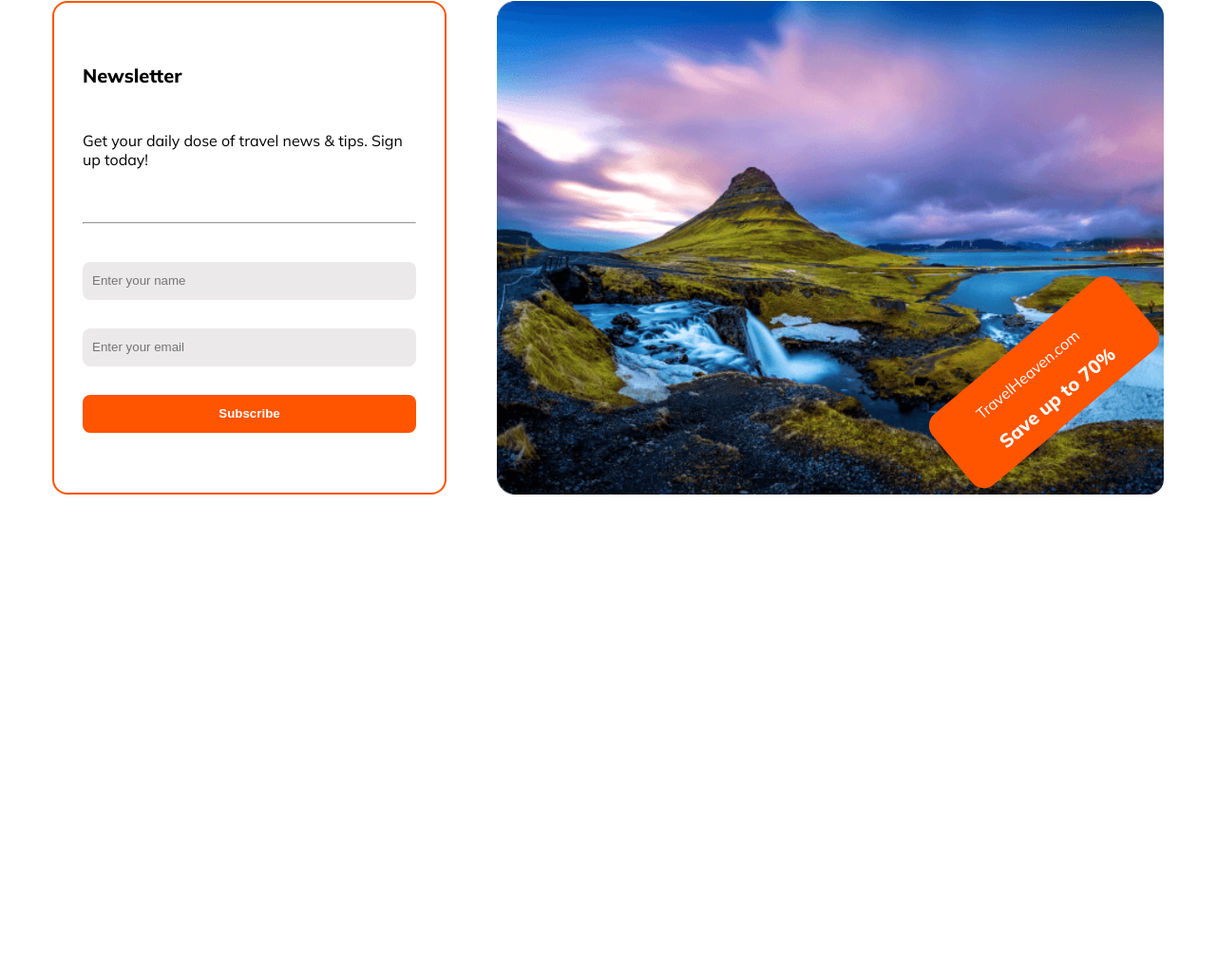
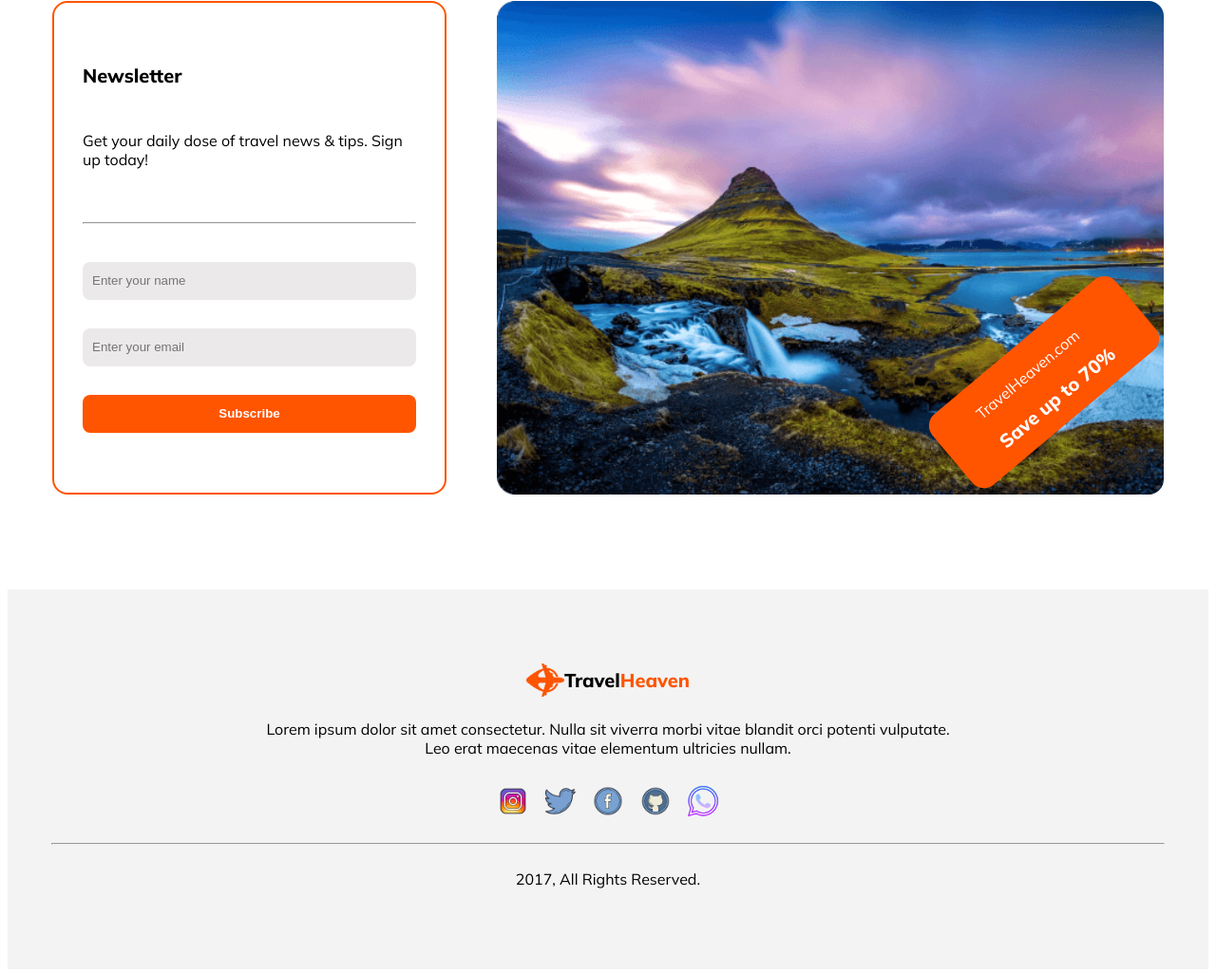
Before and after one commit to MohammadRofikulIslam/Assignment_02, a plain HTML site: page index.html in a window 1280 px wide. Shown: the part 3337-4361 px from the top of the page at 95% size. Before the commit the page ends 3958 px from the top, so only its background shows below. Drawn offline with Linux system fonts and the light colour scheme.

Commit message:
Footer Added

```diff
--- a/index.html
+++ b/index.html
@@ -193,9 +193,26 @@
           </div>
         </div>
       </section>
+    </main>
+    <footer>
+      <div class="footer-container">
+        <div class="footer-logo">
+          <img src="Images/Group 40071 (2).png" alt="" />
+          <h1>Travel<span>Heaven</span></h1>
+        </div>
+        <p>Lorem ipsum dolor sit amet consectetur. Nulla sit viverra morbi vitae blandit orci potenti vulputate. <br> Leo erat maecenas vitae elementum ultricies nullam. </p>
+         <div class="social">
+          <a href=""><img class="social-icon" src="Images/icons8-instagram-100.png" alt=""></a>
+          <a href=""><img class="social-icon" src="Images/icons8-twitter-100.png" alt=""></a>
+          <a href=""><img class="social-icon" src="Images/icons8-facebook-100.png" alt=""></a>
+          <a href=""><img class="social-icon" src="Images/icons8-github-100.png" alt=""></a>
+          <a href=""><img class="social-icon" src="Images/icons8-whatsapp-64.png" alt=""></a>
 
-    </main>
+         </div>
+        <hr>
+         <p>2017, All Rights Reserved.</p>
+      </div>
 
-    <footer></footer>
+    </footer>
   </body>
 </html>
--- a/styles/responsive.css
+++ b/styles/responsive.css
@@ -81,4 +81,7 @@
   .newsletter-img {
     width: 100%;
   }
+  footer{
+    padding: 20px;
+  }
 }
--- a/styles/style.css
+++ b/styles/style.css
@@ -354,6 +354,54 @@ nav {
   justify-content: space-between;
   margin: 100px 0;
 }
-hr {
+.newsletter-form > hr {
   margin: 10px 0;
 }
+footer {
+  background: rgba(19, 19, 24, 0.05);
+}
+.footer-container {
+  max-width: 1170px;
+  height: 400px;
+  margin: 0 auto;
+  /* border: 2px solid black; */
+  display: flex;
+  flex-direction: column;
+  justify-content: center;
+  align-items: center;
+  text-align: center;
+}
+.footer-logo {
+  display: flex;
+  align-items: center;
+  /* border: 2px solid black; */
+}
+.footer-logo img {
+  width: 40px;
+}
+.footer-logo h1 {
+  font-size: 20px;
+  font-weight: 800;
+}
+.footer-logo h1 span {
+  color: #ff5400;
+}
+.social {
+  display: flex;
+  flex-direction: row;
+  gap: 10px;
+  margin: 10px 0;
+}
+.social-icon {
+  width: 40px;
+}
+
+footer {
+  padding: 0;
+  margin: 0;
+}
+.footer-container > hr {
+  margin: 10px 0;
+  padding: 0;
+  width: 100%;
+}
```
Also changed, not shown: Images/icons8-facebook-100.png (added), Images/icons8-github-100.png (added), Images/icons8-instagram-100.png (added), Images/icons8-twitter-100.png (added), Images/icons8-whatsapp-64.png (added).
